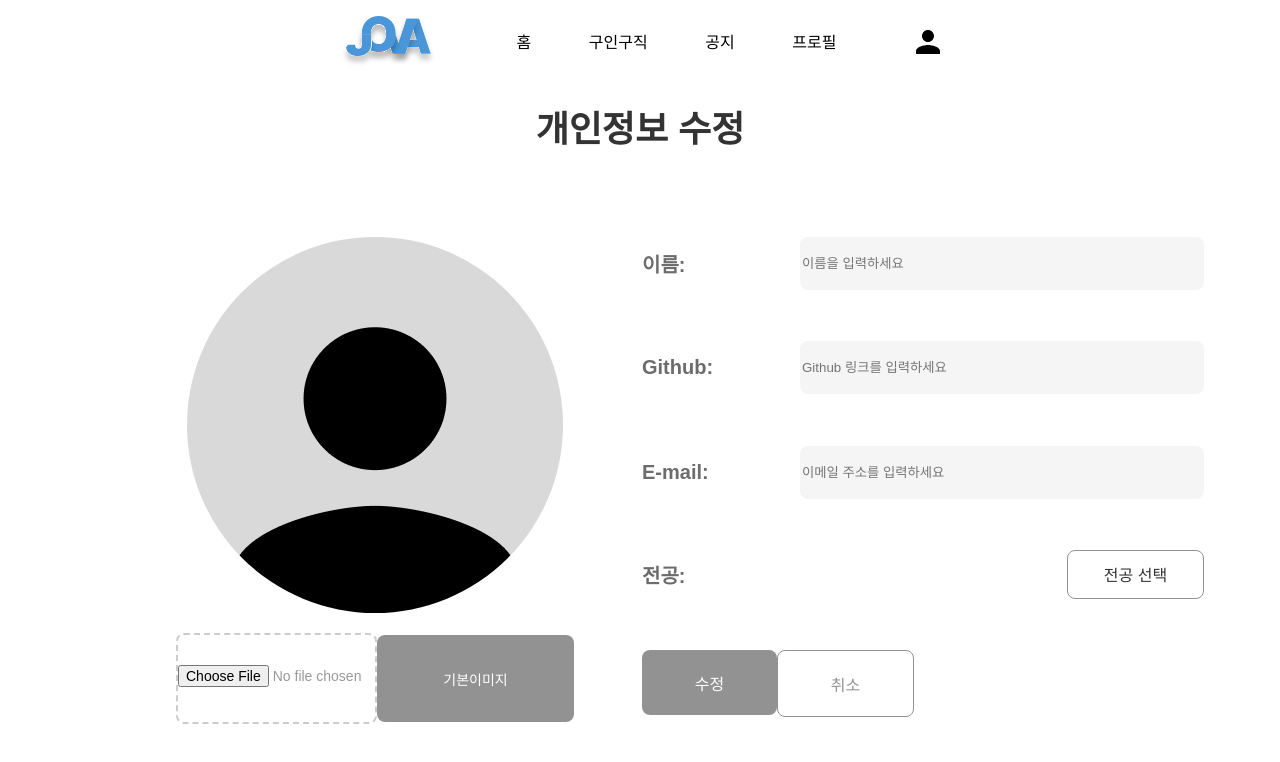
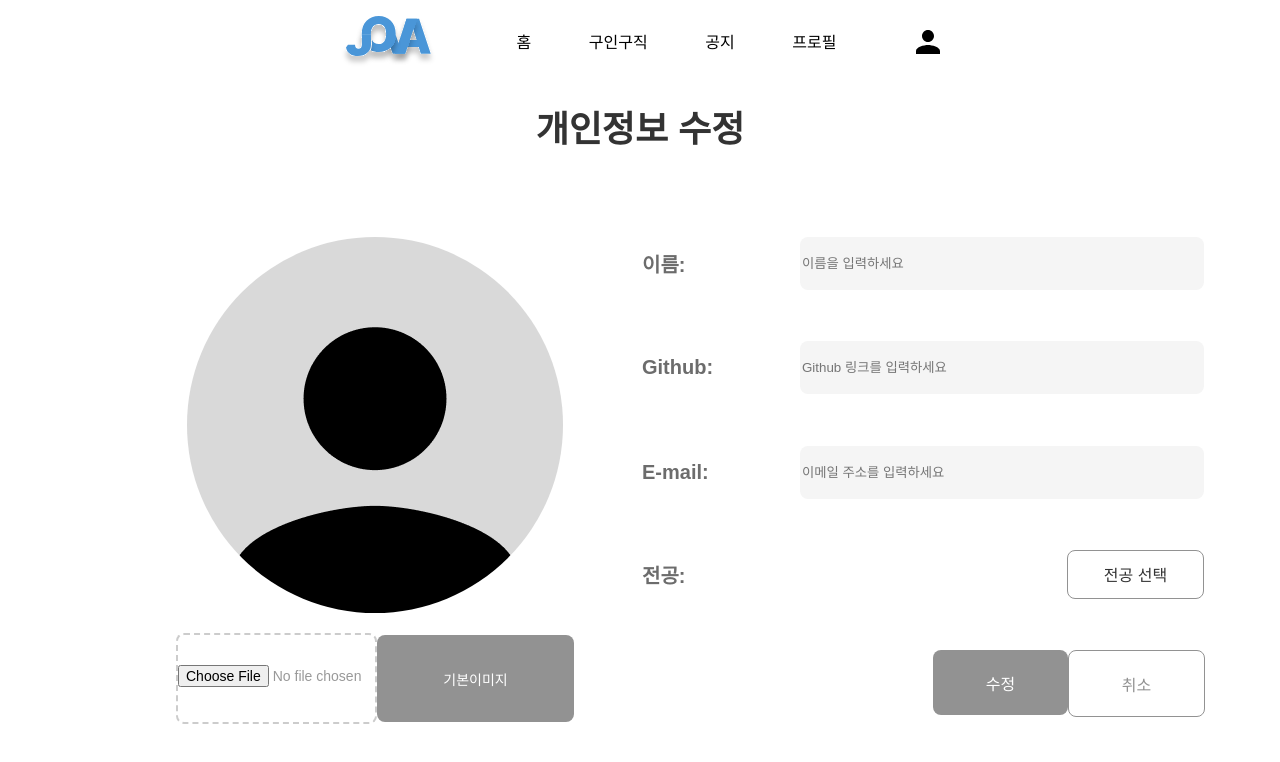
Before and after one commit to IdeaFestival-JOVA/JOVA-client-V0.5, a React (Vite) app: page /profilcorrection in a window 1280 px wide. Shown: the top 762 px of the page. Built offline with nearby package versions, Linux system fonts and the light colour scheme; a web font is replaced by a local one.

Commit message:
버튼들 위치 수정정

```diff
--- a/src/page/Profil/profilcorrection/ProfilPictureCorrection.tsx
+++ b/src/page/Profil/profilcorrection/ProfilPictureCorrection.tsx
@@ -178,6 +178,7 @@ const MajorBox = styled.div`
 `;
 
 const BtnWrapper = styled.div`
+  margin-left: 291px;
   display: flex;
   flex-direction: row;
 `;
```
